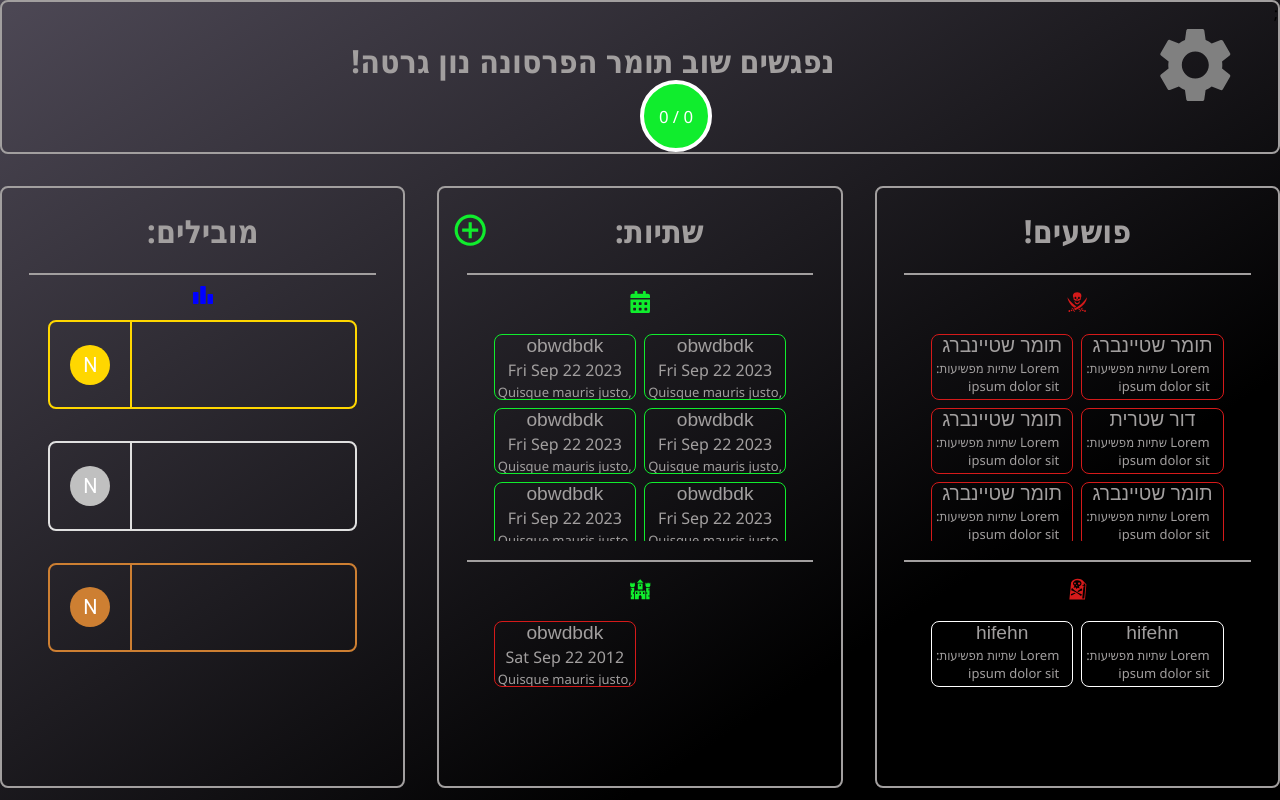
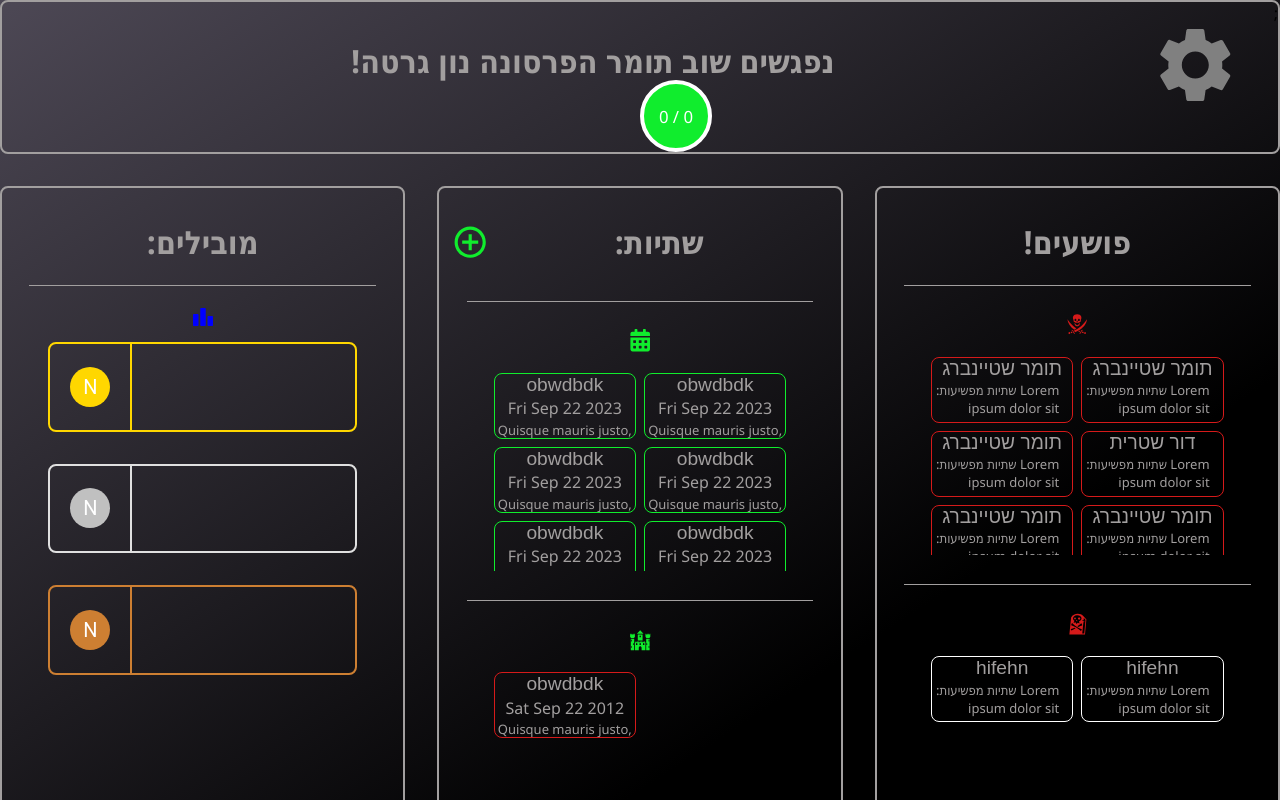
Before and after one commit to piloshachar14/golden-toasts, a React (Vite) app in the folder apps/client/: page / in a window 1280 px wide. Built offline with nearby package versions, Linux system fonts and the light colour scheme.

Commit message:
refactor(client): combine sevral padding to one line

```diff
--- a/apps/client/src/components/category/category.module.css
+++ b/apps/client/src/components/category/category.module.css
@@ -4,8 +4,7 @@
   display: flex;
   flex-direction: column;
   overflow: hidden;
-  padding-left: 0.7em;
-  padding-right: 0.7em;
+  padding: 0.7em;
 }
 .toastTitle {
   color: var(---white-color);
--- a/apps/client/src/components/criminals/criminals.tsx
+++ b/apps/client/src/components/criminals/criminals.tsx
@@ -9,6 +9,7 @@ export type User = {
   name: string;
   armyID?: string;
 };
+
 export const Criminals: React.FC = () => {
   const [criminals, setCriminals] = useState<User[]>([
     { name: 'תומר שטיינברג' },
--- a/apps/client/src/components/toasts/toasts.module.css
+++ b/apps/client/src/components/toasts/toasts.module.css
@@ -2,8 +2,7 @@
   display: flex;
   flex-direction: column;
   gap: 0.5em;
-  padding-right: 1em;
-  padding-left: 1em;
+  padding: 1em;
   height: 100%;
 }
 .toastsCintainer {
```
